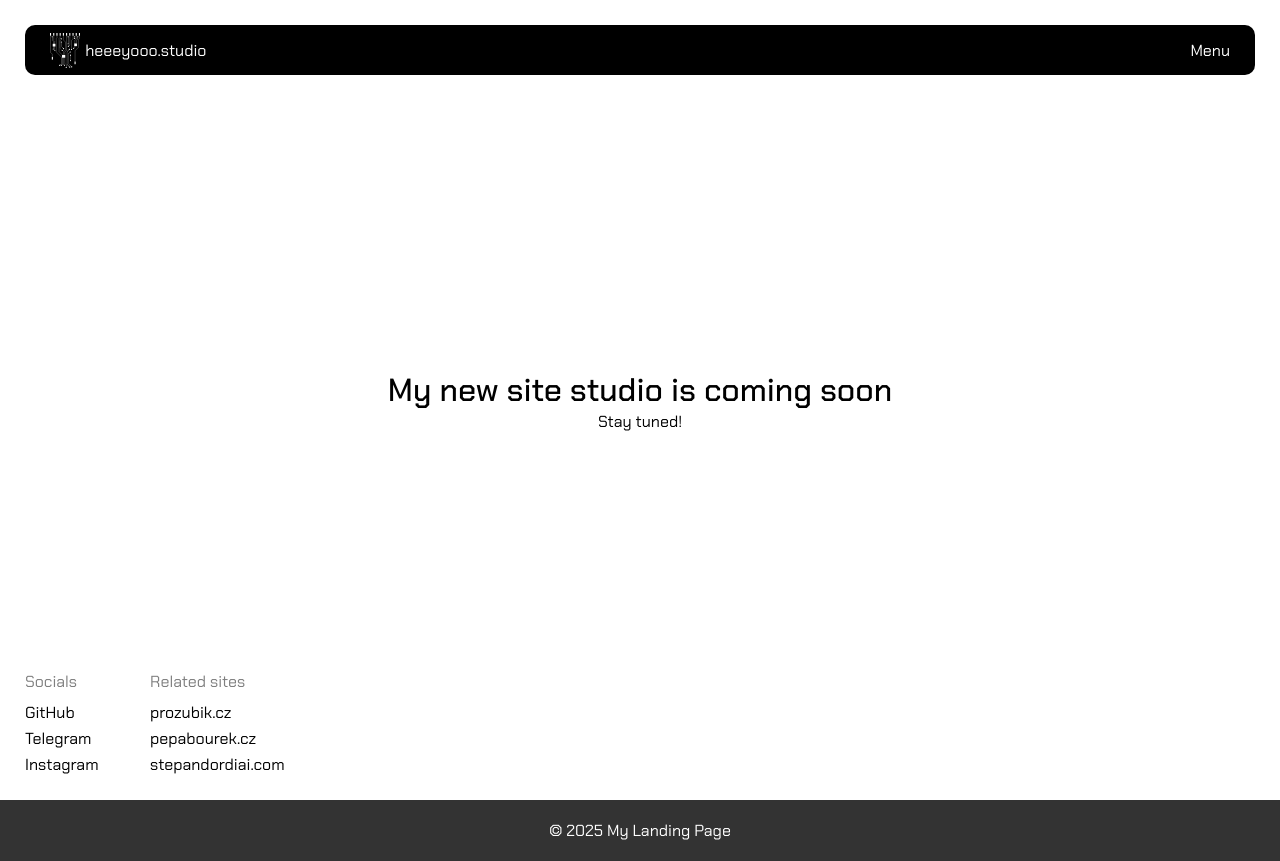
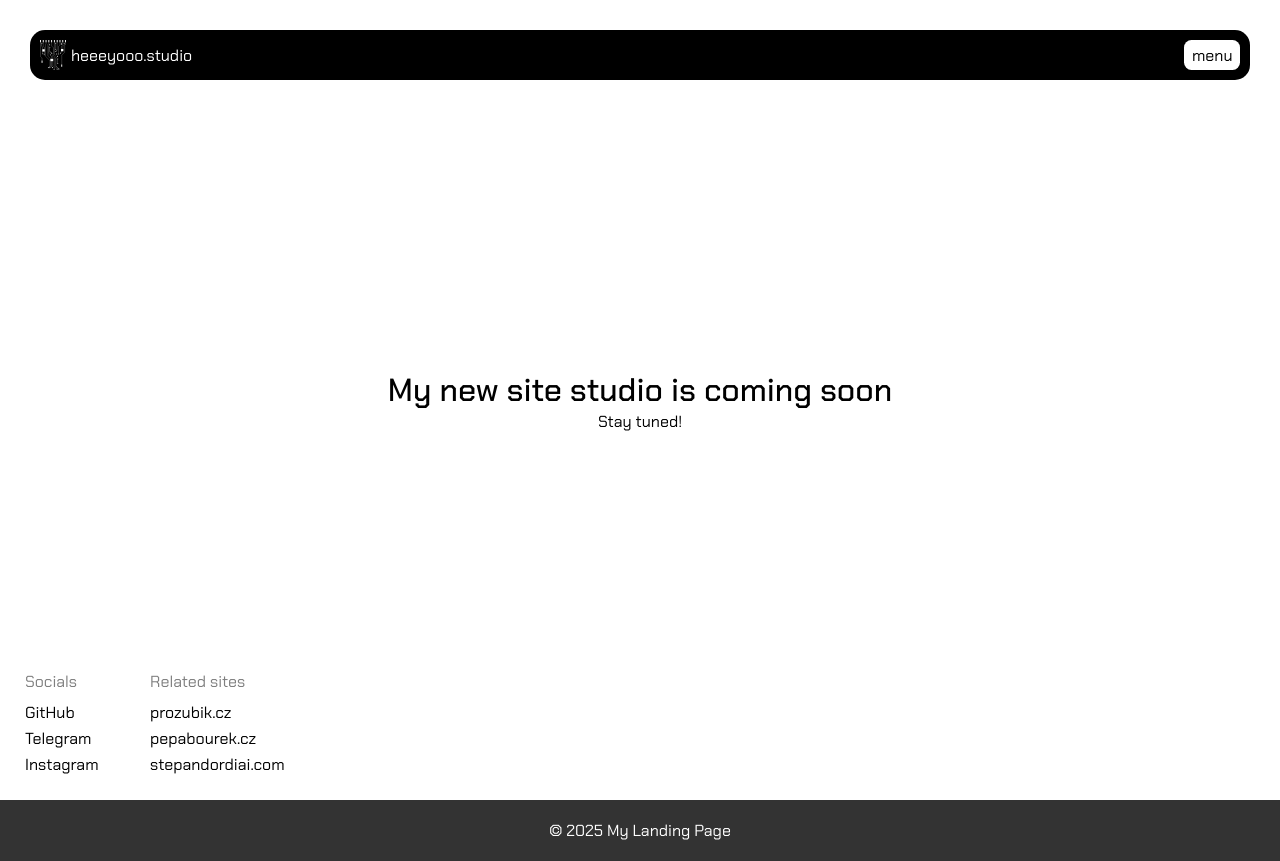
Before and after one commit to stepandordiai/heeeyooo-studio, a Next.js app: page / in a window 1280 px wide. Built offline with nearby package versions, Linux system fonts and the light colour scheme.

Commit message:
v1.0.7 Update Header

```diff
--- a/components/Header.tsx
+++ b/components/Header.tsx
@@ -1,90 +1,25 @@
 import Link from "next/link";
 import Image from "next/image";
-import logo from "./../public/logo/heeeyooo-studio-logo-white-v1.svg";
+import logoImg from "./../public/logo/heeeyooo-studio-logo-white-v1.svg";
 import styles from "./../styles/Header.module.scss";
-import { useRef } from "react";
 
 const Header = () => {
-	const menu = useRef<HTMLDivElement>(null);
-	const nav = useRef<HTMLElement>(null);
-
-	const toggleMenu = () => {
-		const wordLineElements = document.querySelectorAll(
-			`.${styles["word-line"]}`
-		);
-
-		if (menu.current && wordLineElements.length > 0) {
-			menu.current.classList.toggle(styles.menu__active);
-			wordLineElements.forEach((el, index) => {
-				setTimeout(() => {
-					el.classList.toggle(styles["word-line--active"]);
-				}, index * 100);
-			});
-		}
-	};
-
-	function hideMenu() {
-		const wordLineElements = document.querySelectorAll(
-			`.${styles["word-line"]}`
-		);
-		if (menu.current && wordLineElements.length > 0) {
-			menu.current.classList.remove(styles.menu__active);
-			wordLineElements.forEach((el) => {
-				el.classList.remove(styles["word-line--active"]);
-			});
-		}
-	}
-
 	return (
-		<header className={`${styles.header}`}>
-			<div className={`${styles.header__logo}`}>
-				<Image
-					className={styles.logo__img}
-					src={logo}
-					layout="responsive"
-					width={50}
-					height={50}
-					alt="Logo"
-				/>
-				<span className="js-scrambled-txt">heeeyooo.studio</span>
-			</div>
-			<div ref={menu} className={`${styles.menu}`}>
-				<div
-					onClick={toggleMenu}
-					className={`${styles.menu__txt} js-scrambled-txt`}
-				>
-					Menu
-				</div>
-				<nav ref={nav} className={`${styles.nav}`}>
-					<div className={styles["word-line__container"]}>
-						<div className={styles["word-line"]}>
-							<Link onClick={hideMenu} className={styles["js-link"]} href={"/"}>
-								Home
-							</Link>
-						</div>
-					</div>
-					<div className={styles["word-line__container"]}>
-						<div className={styles["word-line"]}>
-							<Link onClick={hideMenu} className={styles["js-link"]} href={"/"}>
-								About
-							</Link>
-						</div>
-					</div>
-					<div className={styles["word-line__container"]}>
-						<div className={styles["word-line"]}>
-							<Link onClick={hideMenu} className={styles["js-link"]} href={"/"}>
-								Projects
-							</Link>
-						</div>
-					</div>
-
-					{/* <Link onClick={hideMenu} className={styles["js-link"]} href={"/"}>
-						About
-					</Link>
-					<Link onClick={hideMenu} className={styles["js-link"]} href={"/"}>
-						Projects
-					</Link> */}
-				</nav>
+		<header className={styles.header}>
+			<div className={styles["header-top"]}>
+				<Link href={"/"} className={styles["header__logo-link"]}>
+					<Image
+						className={styles["header__logo-img"]}
+						src={logoImg}
+						layout="responsive"
+						height={30}
+						alt=""
+					/>
+					<span>heeeyooo.studio</span>
+				</Link>
+				<button className={styles["menu-btn"]}>
+					<span>menu</span>
+				</button>
 			</div>
 		</header>
 	);
--- a/styles/Header.module.scss
+++ b/styles/Header.module.scss
@@ -1,100 +1,51 @@
-// @use "./" as *;
-
 .header {
 	position: fixed;
-	top: 25px;
-	left: 25px;
-	height: 50px;
-	padding-left: 25px;
-	// @include flex-center;
-	display: flex;
-	justify-content: center;
-	align-items: center;
+	top: 30px;
+	left: 30px;
+	right: 30px;
+	min-height: 50px;
+	padding: 0 10px;
+	background: #000;
+	border-radius: 15px;
 	z-index: 100px;
+	color: #fff;
 }
 
-.header__logo {
-	// @include flex-center;
+.header-top {
+	min-height: 50px;
+	display: flex;
+	justify-content: space-between;
+	align-items: center;
+}
+
+.header__logo-link {
 	display: flex;
 	justify-content: center;
 	align-items: center;
 	column-gap: 5px;
-	z-index: 100;
 	color: #fff;
 }
 
-.logo__img {
-	height: 35px !important;
+.header__logo-img {
+	height: 30px !important;
 }
 
-.menu {
-	position: fixed;
-	top: 25px;
-	right: 25px;
-	left: 25px;
-	z-index: 99;
-	// @include grid-center;
-	display: grid;
-	place-content: center;
-	background: #000;
-	color: #fff;
-	height: 50px;
-	border-radius: 10px;
-	transition: all 0.5s;
+.menu-btn {
+	display: flex;
+	justify-content: center;
+	align-items: center;
+	column-gap: 5px;
+	background: #fff;
+	color: #000;
+	height: 30px;
+	border-radius: 7.5px;
+	padding: 0 7.5px;
 }
 
-.menu__active {
-	height: calc(100% - 50px);
+@media screen and (width <= 896px) {
+	.header {
+		top: 15px;
+		left: 15px;
+		right: 15px;
+	}
 }
-
-.menu__txt {
-	position: fixed;
-	top: 25px;
-	right: 25px;
-	height: 50px;
-	z-index: 101;
-	padding: 0 25px;
-	display: grid;
-	place-content: center;
-	color: #fff;
-	cursor: pointer;
-	-webkit-user-select: none;
-	user-select: none;
-}
-
-.nav {
-	text-align: center;
-	display: flex;
-	flex-direction: column;
-	// opacity: 0;
-	// pointer-events: none;
-	font-size: 2rem;
-}
-
-.nav__active {
-	// opacity: 1;
-	// pointer-events: all;
-}
-
-.text-line-wrapper {
-	overflow: hidden;
-}
-
-.word-line__container {
-	overflow: hidden;
-}
-
-.word-line {
-	transform: translateY(100%);
-	overflow: hidden;
-	transition: 0s;
-}
-
-.word-line--active {
-	transform: translateY(0);
-	transition: 0.5s 0.25s;
-}
-
-.js-link {
-	color: #fff !important;
-}
```
Also changed, not shown: pages/index.tsx (+1 -55 lines), to-do.txt (added), 1 other file (tests, documents, lock files or other folders).
